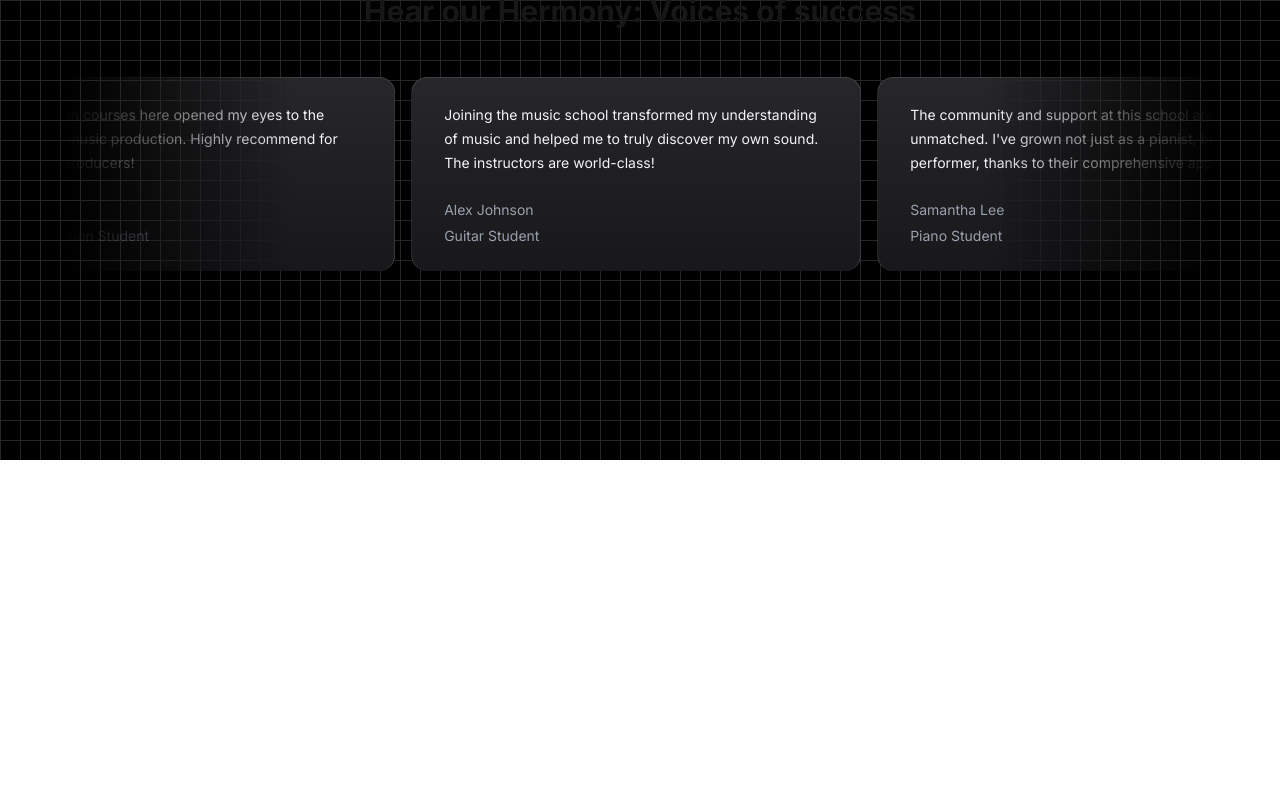
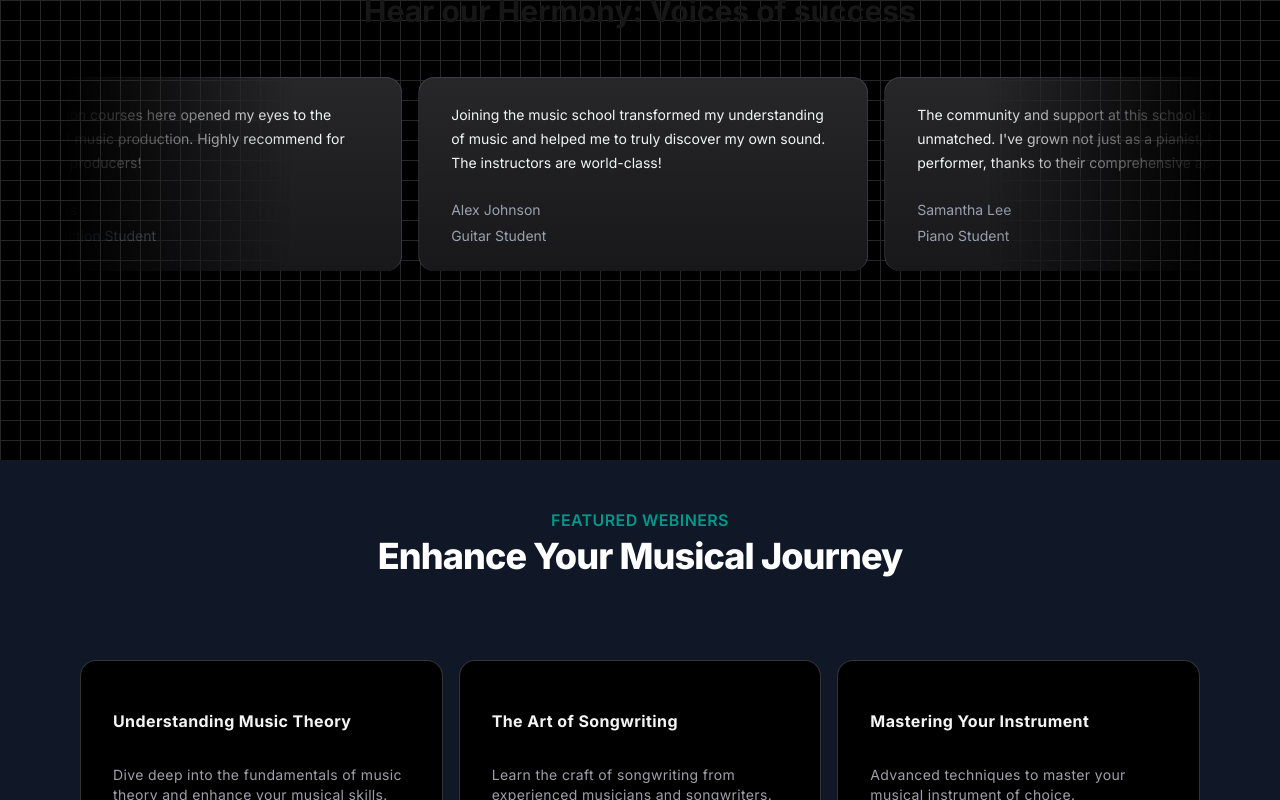
Before and after one commit to Sattwik13/Music_Next_js, a Next.js app: page / in a window 1280 px wide. Shown: the part 2000-2800 px from the top of the page. Before the commit the page ends 2460 px from the top, so only its background shows below. Built offline with nearby package versions, Linux system fonts and the light colour scheme.

Commit message:
create FEATURED WEBINERS & add card hoverEffect

```diff
--- /dev/null
+++ b/src/app/components/UpcomingWebinars.tsx
@@ -0,0 +1,84 @@
+"use client"
+import Link from 'next/link'
+import React from 'react'
+import { HoverEffect } from './ui/card-hover-effect';
+
+function UpcomingWebinars() {
+
+const featuredWebinars = [
+    {
+        title: 'Understanding Music Theory',
+        description:
+        'Dive deep into the fundamentals of music theory and enhance your musical skills.',
+        slug: 'understanding-music-theory',
+        isFeatured: true,
+    },
+    {
+        title: 'The Art of Songwriting',
+        description:
+        'Learn the craft of songwriting from experienced musicians and songwriters.',
+        slug: 'the-art-of-songwriting',
+        isFeatured: true,
+    },
+    {
+        title: 'Mastering Your Instrument',
+        description:
+        'Advanced techniques to master your musical instrument of choice.',
+        slug: 'mastering-your-instrument',
+        isFeatured: true,
+    },
+    {
+        title: 'Music Production Essentials',
+        description:
+        'Get started with music production with this comprehensive overview.',
+        slug: 'music-production-essentials',
+        isFeatured: true,
+    },
+    // Added two more webinars
+    {
+        title: 'Live Performance Techniques',
+        description:
+        'Enhance your live performance skills with expert tips and strategies.',
+        slug: 'live-performance-techniques',
+        isFeatured: true,
+    },
+    {
+        title: 'Digital Music Marketing',
+        description:
+        'Learn how to promote your music effectively in the digital age.',
+        slug: 'digital-music-marketing',
+        isFeatured: true,
+    },
+    ];
+
+  return (
+    <div className='p-12 bg-gray-900'>
+        <div className='max-w-7xl mx-auto px-4 sm:px-6'>
+            <div className='text-center'>
+                <h2 className='text-base text-teal-600 font-semibold tracking-wide uppercase'>FEATURED WEBINERS</h2>
+                <p className='mt-2 text-3xl leading-8 font-extrabold tracking-tight text-white sm:text-4xl'>Enhance Your Musical Journey</p>
+            </div>
+
+            <div className='mt-10'>
+             <HoverEffect
+             items={featuredWebinars.map(webinar => (
+                {
+                    title: webinar.title,
+                    description: webinar.description,
+                    link: webinar.slug
+                }
+             ))}
+             />
+            </div>
+
+            <div  className='mt-10 text-center'>
+            <Link href={"/"} className="px-4 py-2 rounded border border-neutral-600 text-neutral-700 bg-white hover:bg-gray-100 transition duration-200">
+             View All Webiners
+            </Link>
+            </div>
+        </div>
+    </div>
+  )
+}
+
+export default UpcomingWebinars
--- /dev/null
+++ b/src/app/components/ui/card-hover-effect.tsx
@@ -0,0 +1,111 @@
+import { cn } from "@/app/utils/cn";
+import { AnimatePresence, motion } from "motion/react";
+import Link from "next/link";
+import { useState } from "react";
+
+export const HoverEffect = ({
+  items,
+  className,
+}: {
+  items: {
+    title: string;
+    description: string;
+    link: string;
+  }[];
+  className?: string;
+}) => {
+  let [hoveredIndex, setHoveredIndex] = useState<number | null>(null);
+
+  return (
+    <div
+      className={cn(
+        "grid grid-cols-1 md:grid-cols-2  lg:grid-cols-3  py-10",
+        className
+      )}
+    >
+      {items.map((item, idx) => (
+        <Link
+          href={item?.link}
+          key={item?.link}
+          className="relative group  block p-2 h-full w-full"
+          onMouseEnter={() => setHoveredIndex(idx)}
+          onMouseLeave={() => setHoveredIndex(null)}
+        >
+          <AnimatePresence>
+            {hoveredIndex === idx && (
+              <motion.span
+                className="absolute inset-0 h-full w-full bg-neutral-200 dark:bg-slate-800/[0.8] block  rounded-3xl"
+                layoutId="hoverBackground"
+                initial={{ opacity: 0 }}
+                animate={{
+                  opacity: 1,
+                  transition: { duration: 0.15 },
+                }}
+                exit={{
+                  opacity: 0,
+                  transition: { duration: 0.15, delay: 0.2 },
+                }}
+              />
+            )}
+          </AnimatePresence>
+          <Card>
+            <CardTitle>{item.title}</CardTitle>
+            <CardDescription>{item.description}</CardDescription>
+          </Card>
+        </Link>
+      ))}
+    </div>
+  );
+};
+
+export const Card = ({
+  className,
+  children,
+}: {
+  className?: string;
+  children: React.ReactNode;
+}) => {
+  return (
+    <div
+      className={cn(
+        "rounded-2xl h-full w-full p-4 overflow-hidden bg-black border border-transparent dark:border-white/[0.2] group-hover:border-slate-700 relative z-20",
+        className
+      )}
+    >
+      <div className="relative z-50">
+        <div className="p-4">{children}</div>
+      </div>
+    </div>
+  );
+};
+export const CardTitle = ({
+  className,
+  children,
+}: {
+  className?: string;
+  children: React.ReactNode;
+}) => {
+  return (
+    <h4 className={cn("text-zinc-100 font-bold tracking-wide mt-4", className)}>
+      {children}
+    </h4>
+  );
+};
+export const CardDescription = ({
+  className,
+  children,
+}: {
+  className?: string;
+  children: React.ReactNode;
+}) => {
+  return (
+    <p
+      className={cn(
+        "mt-8 text-zinc-400 tracking-wide leading-relaxed text-sm",
+        className
+      )}
+    >
+      {children}
+    </p>
+  );
+};
--- a/src/app/page.tsx
+++ b/src/app/page.tsx
@@ -1,6 +1,7 @@
 import FeaturedCourses from "./components/FeaturedCourses"
 import HeroSection from "./components/HeroSection"
 import MusicSchoolTestimonialCards from "./components/TestimonialCards"
+import UpcomingWebinars from "./components/UpcomingWebinars"
 import WhyChooseUs from "./components/WhyChooseUs"
 
 export default function Home() {
@@ -11,6 +12,7 @@
       <FeaturedCourses />
       <WhyChooseUs />
       <MusicSchoolTestimonialCards />
+      <UpcomingWebinars />
     </main>
   )
 }
```
